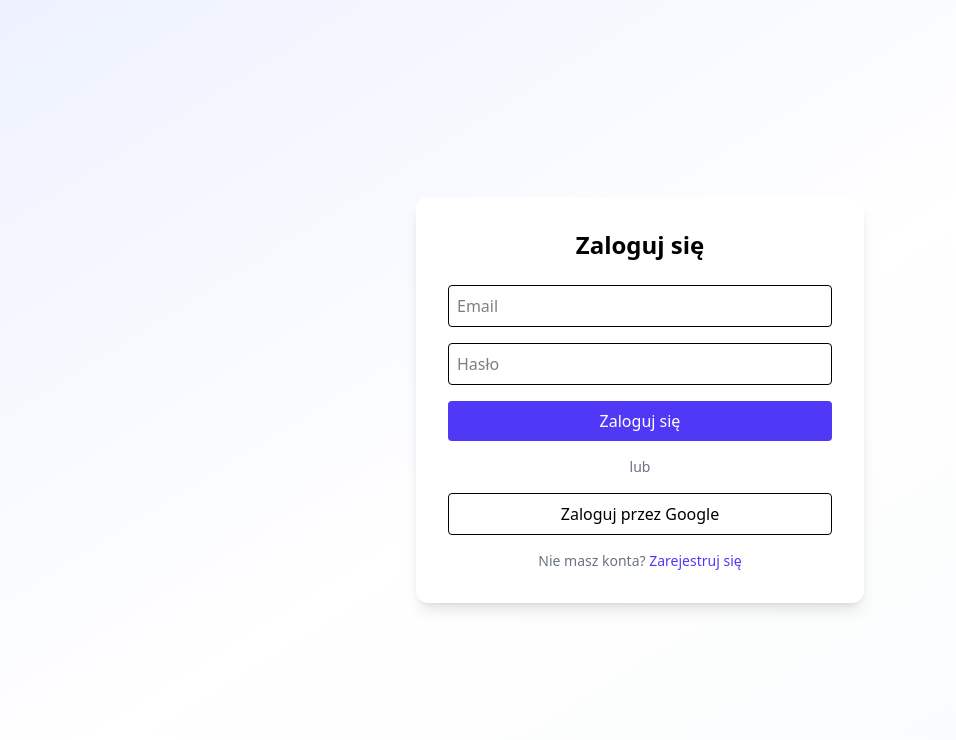
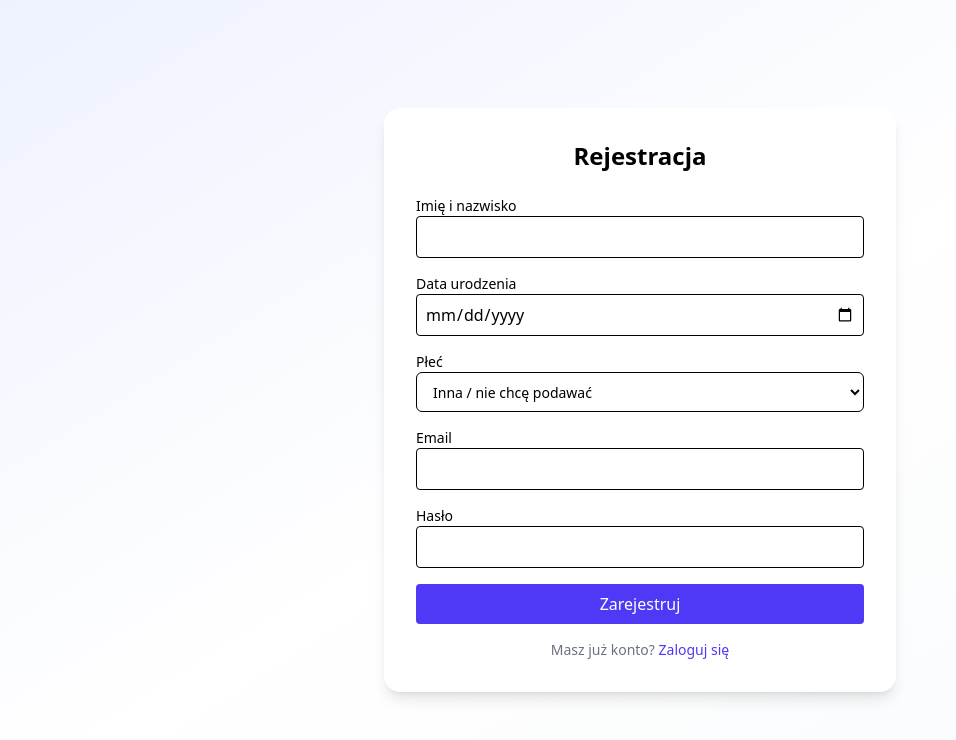
Before and after one commit to Nurek54/Domowa_Apteczka, a React (Vite) app: page /register in a window 1280 px wide. Before the commit this address led to /. Shown: the top 740 px of the page, without its empty margins (0-956 px from the left). Built offline with nearby package versions, Linux system fonts and the light colour scheme; no server answers.

Commit message:
Google Login Improved

```diff
--- a/src/App.tsx
+++ b/src/App.tsx
@@ -1,5 +1,6 @@
 import { Routes, Route, Navigate } from "react-router-dom";
 import Login from "./pages/Login";
+import Register from "./pages/Register"
 import { MyMeds } from "./pages/MyMeds";
 import { AddMed } from "./pages/AddMed";
 import ProtectedRoute from "./components/ProtectedRoute";
@@ -16,6 +17,7 @@ export default function App() {
     return (
         <Routes>
             <Route path="/" element={<Login />} />
+            <Route path="/register" element={<Register />} />
 
             <Route
                 path="/mymeds"
--- a/src/pages/Login.tsx
+++ b/src/pages/Login.tsx
@@ -1,8 +1,13 @@
 // src/pages/Login.tsx
 import { useEffect, useState } from "react";
 import { Link, useNavigate } from "react-router-dom";
-import { signInWithEmailAndPassword, signInWithPopup, onAuthStateChanged } from "firebase/auth";
-import { auth, googleProvider } from "../lib/firebase";
+import {
+    signInWithEmailAndPassword,
+    signInWithPopup,
+    onAuthStateChanged,
+} from "firebase/auth";
+import { auth, db, googleProvider } from "../lib/firebase";
+import { doc, getDoc, setDoc, serverTimestamp } from "firebase/firestore";
 
 export default function Login() {
     const [email, setEmail] = useState("");
@@ -11,7 +16,7 @@ export default function Login() {
     const [busy, setBusy] = useState(false);
     const navigate = useNavigate();
 
-    // Jeśli już zalogowany → od razu do /mymeds
+    // 🔹 jeśli użytkownik jest już zalogowany → przekieruj na /mymeds
     useEffect(() => {
         const unsub = onAuthStateChanged(auth, (u) => {
             if (u) navigate("/mymeds", { replace: true });
@@ -19,6 +24,7 @@ export default function Login() {
         return () => unsub();
     }, [navigate]);
 
+    // 🔹 mapowanie błędów Firebase na PL komunikaty
     function mapAuthError(code?: string) {
         switch (code) {
             case "auth/invalid-credential":
@@ -34,13 +40,14 @@ export default function Login() {
         }
     }
 
+    // 🔹 logowanie email + hasło
     async function handleEmailLogin(e: React.FormEvent) {
         e.preventDefault();
         setError("");
         setBusy(true);
         try {
             await signInWithEmailAndPassword(auth, email.trim(), password);
-            navigate("/mymeds"); // ✅ po zalogowaniu od razu do MyMeds
+            navigate("/mymeds");
         } catch (err: any) {
             setError(mapAuthError(err?.code));
         } finally {
@@ -48,13 +55,31 @@ export default function Login() {
         }
     }
 
+    // 🔹 logowanie przez Google
     async function handleGoogleLogin() {
         setError("");
         setBusy(true);
         try {
-            await signInWithPopup(auth, googleProvider);
-            navigate("/mymeds"); // ✅ po zalogowaniu od razu do MyMeds
+            const result = await signInWithPopup(auth, googleProvider);
+            const { user } = result;
+            const userRef = doc(db, "users", user.uid);
+            const userSnap = await getDoc(userRef);
+
+            if (!userSnap.exists()) {
+                // 🆕 Jeśli to pierwsze logowanie — tworzymy szkic profilu
+                await setDoc(userRef, {
+                    uid: user.uid,
+                    email: user.email || "",
+                    name: user.displayName || "",
+                    gender: "",
+                    birth_date: null,
+                    createdAt: serverTimestamp(),
+                });
+            } else {
+                navigate("/mymeds");
+            }
         } catch (err: any) {
+            console.error(err);
             setError(mapAuthError(err?.code) || "Nie udało się zalogować przez Google.");
         } finally {
             setBusy(false);
```
